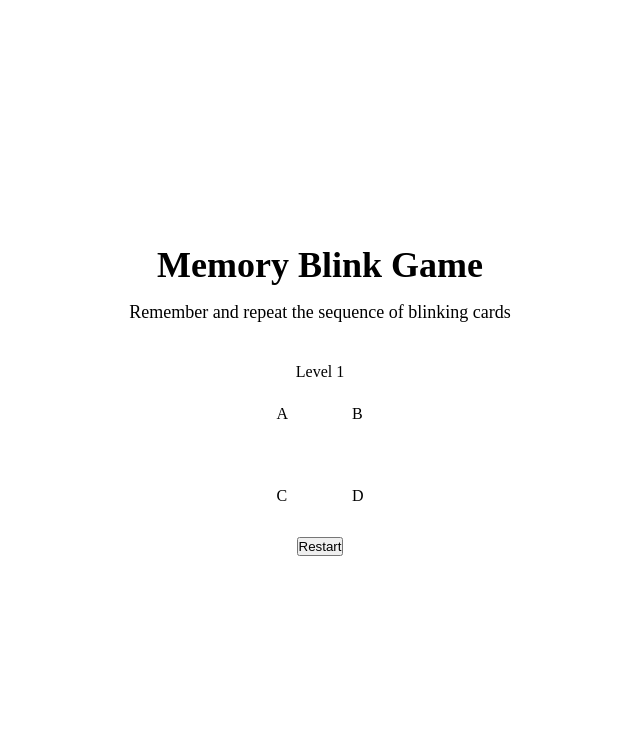
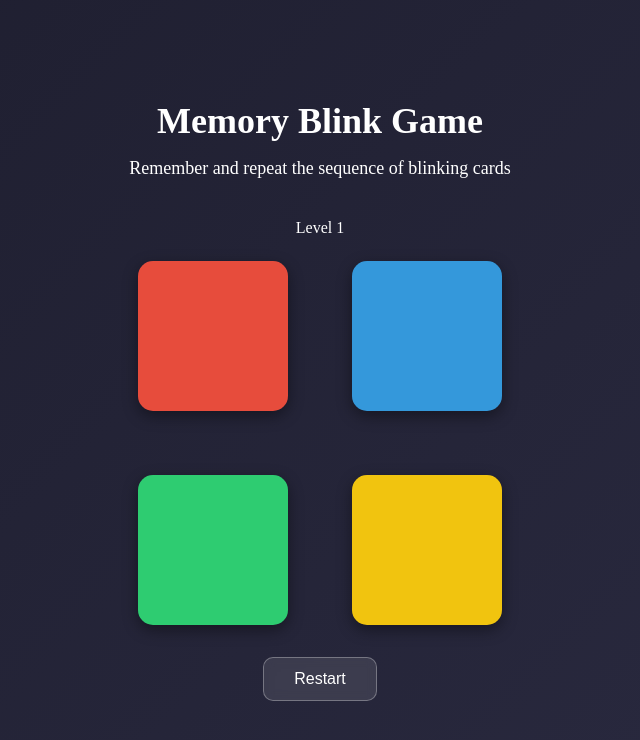
Before and after one commit to Deepanshu16012005/MemoryGame, a plain HTML site: page index.html in a window 1280 px wide. Shown: the whole page, without its empty margins (320-960 px from the left). Drawn offline with Linux system fonts and the light colour scheme.

Commit message:
CSS file done

```diff
--- a/index.html
+++ b/index.html
@@ -19,10 +19,10 @@
             Level 1
         </div>
         <div class="cards">
-            <div class="card red">A</div>
-            <div class="card blue">B</div>
-            <div class="card green">C</div>
-            <div class="card yellow">D</div>
+            <div class="card red"></div>
+            <div class="card blue"></div>
+            <div class="card green"></div>
+            <div class="card yellow"></div>
         </div>
         <div>
             <button class="Restart-button">Restart</button>
--- a/style.css
+++ b/style.css
@@ -2,8 +2,10 @@
     padding: 0;
     margin: 0;
     box-sizing: border-box;
+
 }
 .wrapper{
+    background: linear-gradient(135deg, #1e1e2f, #2a2a40);
     padding: 1rem;
     display: flex;
     flex-direction: column;
@@ -12,11 +14,13 @@
     min-height: 100vh;
     overflow-x: hidden;
     overflow-y: auto;
+    color: white;
 }
 .heading{
     font-size: 2.25rem;
     font-weight: 700;
     margin-bottom: 1rem;
+
 }
 .description{
     font-size: 1.125rem;
@@ -32,6 +36,67 @@
     gap: 4rem;
     margin-bottom: 2rem;
 }
-.card{
+.card {
+    width: 150px;
+    height: 150px;
+    border-radius: 15px;
+    cursor: pointer;
+    transition: transform 0.2s ease, opacity 0.2s ease;
+    box-shadow: 0 5px 15px rgba(0, 0, 0, 0.4);
+}
 
+/* Card Colors */
+.red {
+    background-color: #e74c3c;
 }
+.blue {
+    background-color: #3498db;
+}
+.green {
+    background-color: #2ecc71;
+}
+.yellow {
+    background-color: #f1c40f;
+}
+
+/* Hover and Active Effects */
+.card:hover {
+    transform: scale(1.05);
+    opacity: 0.9;
+}
+
+.card:active {
+    transform: scale(0.95);
+}
+
+/* Blink Effect (can be triggered from JS) */
+.blink {
+    animation: blink 0.5s ease;
+}
+
+@keyframes blink {
+    0%, 100% { opacity: 1; }
+    50% { opacity: 0.3; }
+}
+
+/* Restart Button */
+.Restart-button {
+    background: rgba(255, 255, 255, 0.1);
+    color: #fff;
+    font-size: 1rem;
+    border: 1px solid rgba(255, 255, 255, 0.3);
+    border-radius: 10px;
+    padding: 12px 30px;
+    backdrop-filter: blur(5px);
+    cursor: pointer;
+    transition: all 0.3s ease;
+}
+
+.Restart-button:hover {
+    background: rgba(255, 255, 255, 0.2);
+    transform: scale(1.05);
+}
+
+.Restart-button:active {
+    transform: scale(0.95);
+}
```
